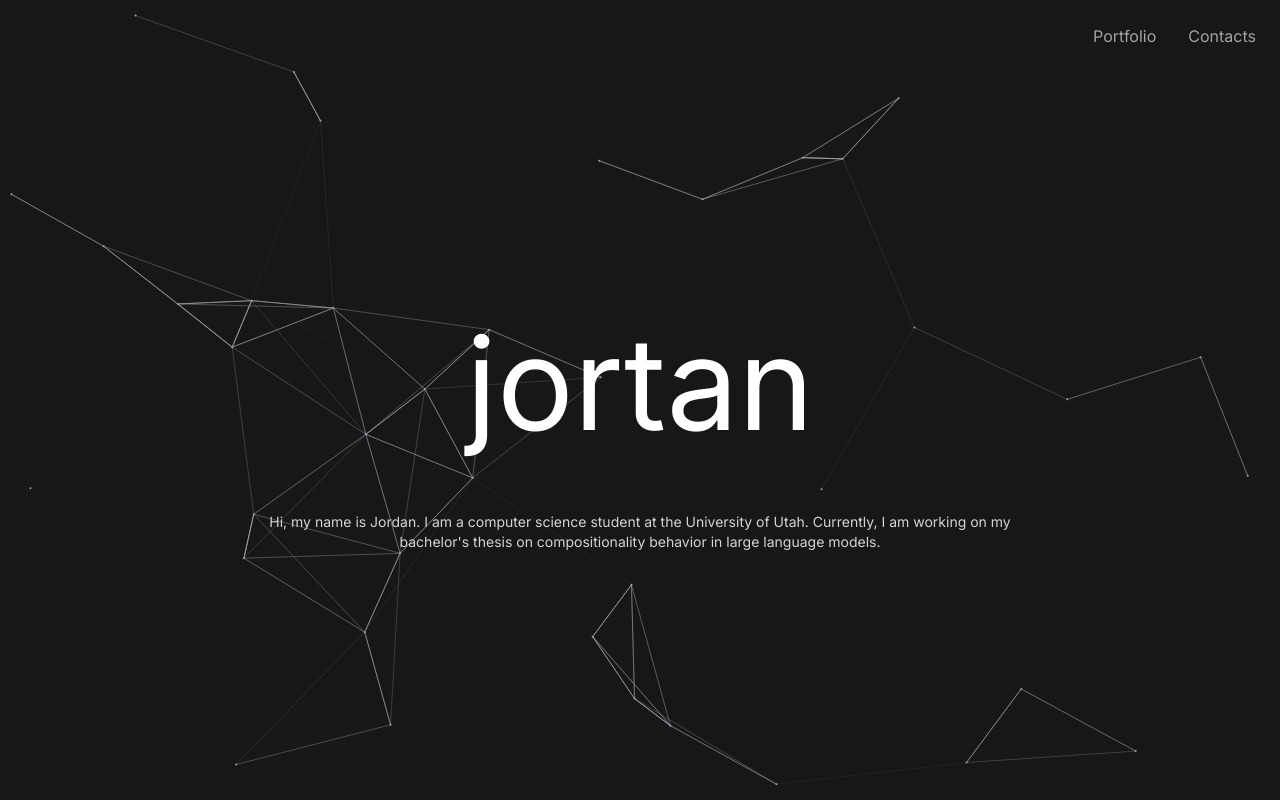
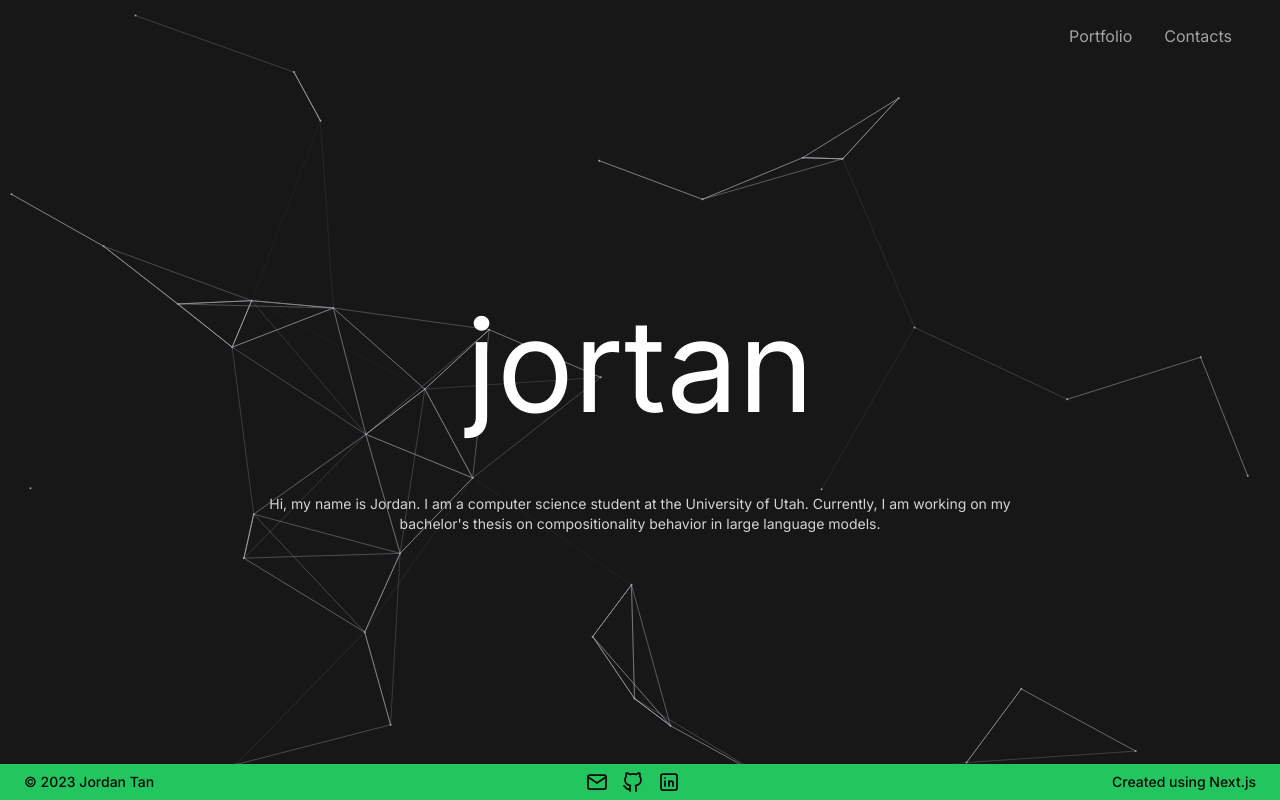
Before and after one commit to jortan02/jortan.dev, a Next.js app: page / in a window 1280 px wide. Built offline with nearby package versions, Linux system fonts and the light colour scheme.

Commit message:
Added a footer Adjusted the navigation bar

```diff
--- a/src/app/contact/page.tsx
+++ b/src/app/contact/page.tsx
@@ -7,12 +7,13 @@ import {
     IconBrandGithub,
     IconBrandLinkedin,
 } from "@tabler/icons-react";
+import { Footer } from "@/components/Footer";
 
 export default async function ContactIndex() {
     return (
         <>
             <Navigation />
-            <section className="h-[calc(100vh-72px)] flex flex-col items-center justify-center">
+            <section className="min-h-[calc(100vh-72px-36px)] flex flex-col items-center justify-center">
                 <div className="w-1/2">
                     <h1 className="text-center text-4xl font-bold">Contact</h1>
                     <div className="p-16 w-full flex items-center justify-center">
@@ -42,6 +43,7 @@ export default async function ContactIndex() {
                     </div>
                 </div>
             </section>
+            <Footer />
         </>
     );
 }
--- a/src/app/page.tsx
+++ b/src/app/page.tsx
@@ -1,12 +1,13 @@
 // https://github.com/chronark/chronark.com/
 import { ParticlesContainer } from "@/components/ParticlesContainer"
 import { Navigation } from "@/components/Navigation";
+import { Footer } from "@/components/Footer";
 
 export default function Home() {
   return (
     <>
     <Navigation />
-    <section className="h-[calc(100vh-72px)] flex flex-col items-center justify-center">
+    <section className="min-h-[calc(100vh-72px-36px)] flex flex-col items-center justify-center">
         <div className="z-10 flex flex-col items-center justify-center">
             <h1 className="my-8 text-6xl md:text-9xl text-white font-display">
                 jortan
@@ -19,6 +20,7 @@ export default function Home() {
             </h2>
         </div>
     </section>
+    <Footer />
     <ParticlesContainer />
     </>
   )
--- a/src/app/portfolio/[slug]/page.tsx
+++ b/src/app/portfolio/[slug]/page.tsx
@@ -3,6 +3,7 @@ import { notFound } from "next/navigation";
 import Image from "next/image";
 import Link from "next/link";
 import { Navigation } from "@/components/Navigation";
+import { Footer } from "@/components/Footer";
 
 interface Params {
     params: {
@@ -36,6 +37,7 @@ const Page: React.FC<Params> = ({ params: { slug } }) => {
                 <div dangerouslySetInnerHTML={{ __html: item.body.html }} />
             </div>
         </div>
+        <Footer />
         </>
     );
 };
--- a/src/app/portfolio/page.tsx
+++ b/src/app/portfolio/page.tsx
@@ -2,6 +2,7 @@ import { PortfolioCard } from "@/components/PortfolioCard";
 import { allPortfolios } from "contentlayer/generated";
 import Image from "next/image";
 import { Navigation } from "@/components/Navigation";
+import { Footer } from "@/components/Footer";
 
 export default async function PortfolioIndex() {
     const items = allPortfolios;
@@ -19,6 +20,7 @@ export default async function PortfolioIndex() {
                     ))}
                 </div>
             </section>
+            <Footer />
         </div>
     );
 }
--- a/src/components/ContactCard.tsx
+++ b/src/components/ContactCard.tsx
@@ -1,10 +1,10 @@
-interface PortfolioCardProps {
+interface ContactCardProps {
     icon: React.ReactNode;
     link: string;
     name: string;
 }
 
-export const ContactCard: React.FC<PortfolioCardProps> = ({
+export const ContactCard: React.FC<ContactCardProps> = ({
     icon,
     link,
     name,
--- a/src/components/ContactCircle.tsx
+++ b/src/components/ContactCircle.tsx
@@ -0,0 +1,15 @@
+interface ContactCircleProps {
+    icon: React.ReactNode;
+    link: string;
+}
+
+export const ContactCircle: React.FC<ContactCircleProps> = ({
+    icon,
+    link,
+}) => {
+    return (
+        <a href={link} target="_blank" className="">
+            {icon}
+        </a>
+    );
+};
--- a/src/components/Footer.tsx
+++ b/src/components/Footer.tsx
@@ -5,31 +5,31 @@ import {
     IconBrandGithub,
     IconBrandLinkedin,
 } from "@tabler/icons-react";
+import { ContactCircle } from "./ContactCircle";
+
+const strokeWidth = 1.75
 
 export const Footer = () => {
     return (
-        <footer>
-            <div className="">
-                <a
-                    href={`mailto:${contactInfo.email}`}
-                >
-                    <IconMail />
-                </a>
-                <a
-                    href={contactInfo.github}
-                >
-                    <IconBrandGithub />
-                </a>
-                <a
-                    href={contactInfo.linkedin}
-                >
-                    <IconBrandLinkedin />
-                </a>
+        <footer className="px-6 py-1.5 text-sm font-medium bg-green-500 text-neutral-950 flex items-center justify-between md:flex-row">
+            <span>
+                &copy; {new Date().getFullYear()} Jordan Tan
+            </span>
+            <div className="items-center justify-center space-x-3 hidden md:flex">
+                <ContactCircle
+                    icon={<IconMail strokeWidth={strokeWidth} className="duration-200 hover:text-neutral-700"/>}
+                    link={`mailto:${contactInfo.email}`}
+                />
+                <ContactCircle
+                    icon={<IconBrandGithub strokeWidth={strokeWidth} className="duration-200 hover:text-neutral-700"/>}
+                    link={`https://${contactInfo.github}`}
+                />
+                <ContactCircle
+                    icon={<IconBrandLinkedin strokeWidth={strokeWidth} className="duration-200 hover:text-neutral-700"/>}
+                    link={`https://${contactInfo.linkedin}`}
+                />
             </div>
-            <div className="">
-                <span className="">&copy; {new Date().getFullYear()} Jordan Tan</span>
-                <span className="">Created using Next.js</span>
-            </div>
+            <span>Created using Next.js</span>
         </footer>
     );
 };
--- a/src/components/Navigation.tsx
+++ b/src/components/Navigation.tsx
@@ -9,7 +9,7 @@ export const Navigation: React.FC = () => {
     return (
         <header className="h-[72px]">
             <div className={"bg-neutral-900/500"}>
-                <div className="container flex flex-row-reverse items-center justify-between p-6 mx-auto">
+                <div className="p-6 mx-6 flex flex-row-reverse items-center justify-between">
                     <div className="flex justify-between gap-8">
                         <Link
                             href="/portfolio"
```
Also changed, not shown: src/app/globals.css (+0 -8 lines).
